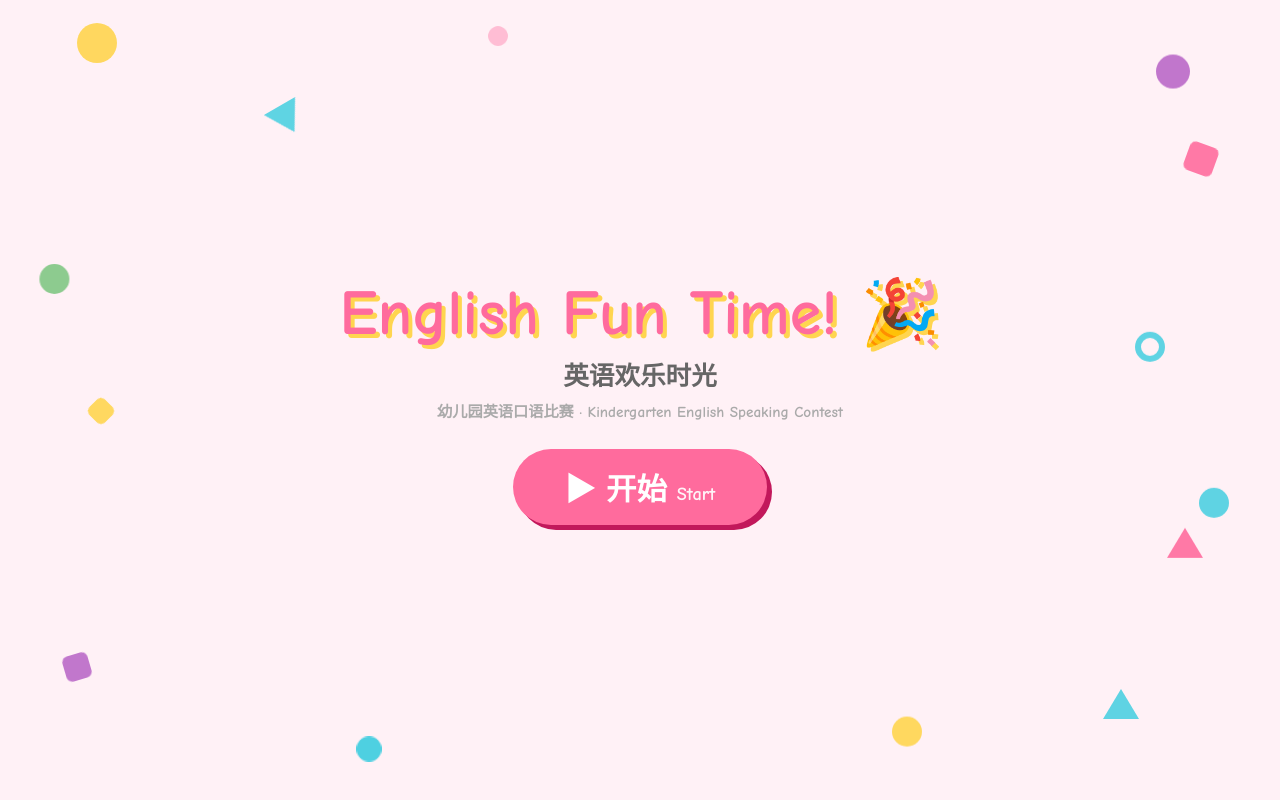
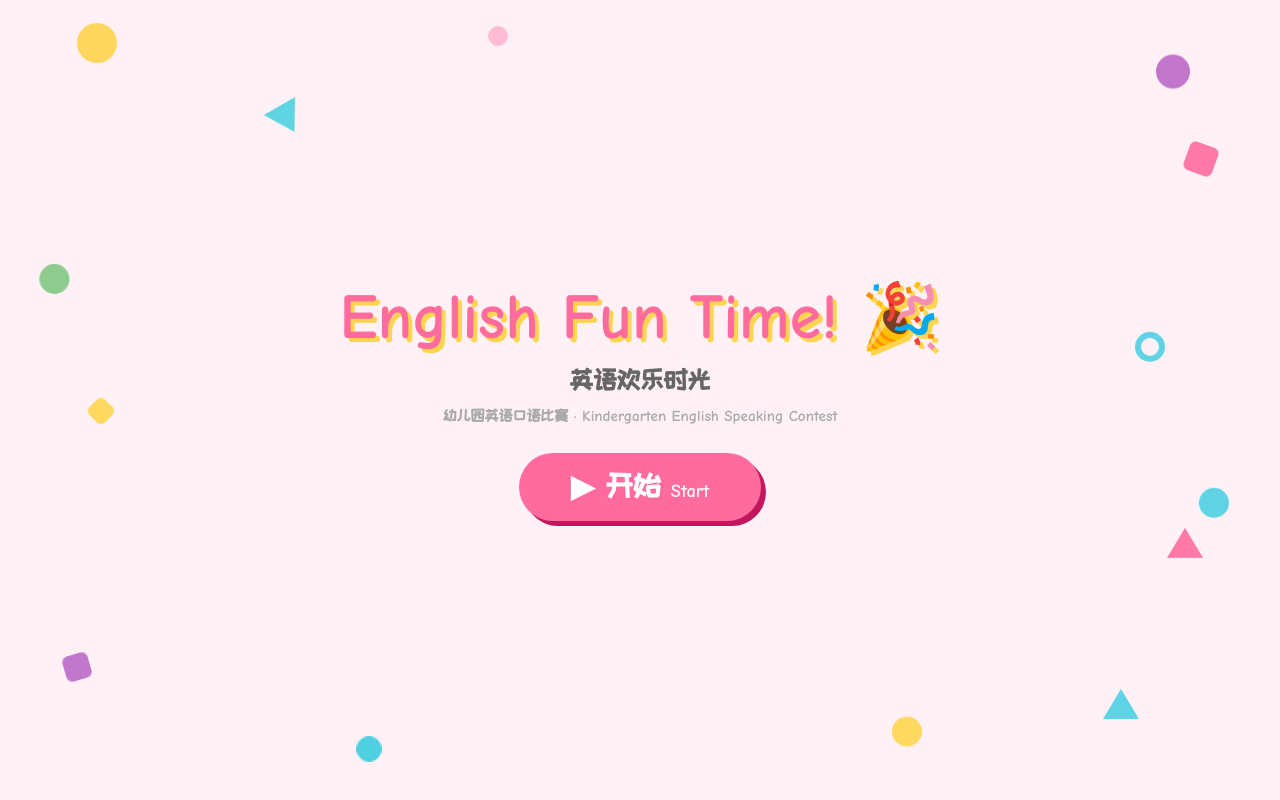
Before and after one commit to soGary001/kindergarten-interact-scenes, a website built with Vite: page index.html in a window 1280 px wide. Built offline with nearby package versions, Linux system fonts and the light colour scheme; no server answers.

Commit message:
feat(ui): cute rounded Chinese font (ZCOOL KuaiLe, self-hosted subset ~12KB)

```diff
--- a/src/styles/memphis.css
+++ b/src/styles/memphis.css
@@ -1,3 +1,13 @@
+/* Cute rounded Chinese font (ZCOOL KuaiLe), self-hosted + subset to the chars we use
+   so it's tiny, works offline, and loads reliably in China. unicode-range limits it to
+   CJK, so Latin keeps using the Latin font below. */
+@font-face {
+  font-family: "ZCOOL KuaiLe";
+  src: url("/fonts/zcoolkuaile-subset.woff2") format("woff2");
+  font-display: swap;
+  unicode-range: U+2026, U+3000-303F, U+4E00-9FFF, U+FF00-FFEF;
+}
+
 :root {
   --pink: #FF6B9D; --pink-dk: #C2185B;
   --cyan: #4DD0E1; --yellow: #FFD54F;
@@ -8,7 +18,7 @@
 * { box-sizing: border-box; }
 html, body, #app { height: 100%; margin: 0; }
 body {
-  font-family: "Comic Sans MS", "Baloo 2", system-ui, sans-serif;
+  font-family: "Comic Sans MS", "ZCOOL KuaiLe", "Baloo 2", system-ui, sans-serif;
   color: var(--ink); background: var(--bg); overflow: hidden;
 }
 .screen {
```
Also changed, not shown: public/fonts/zcoolkuaile-subset.woff2 (added).
